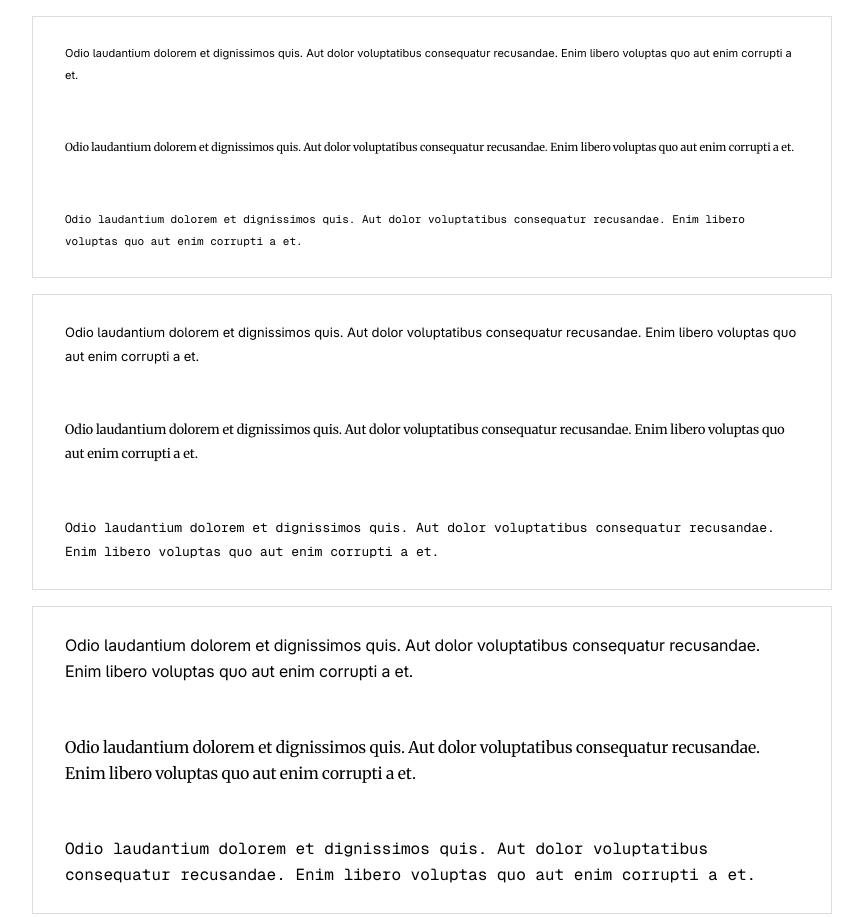
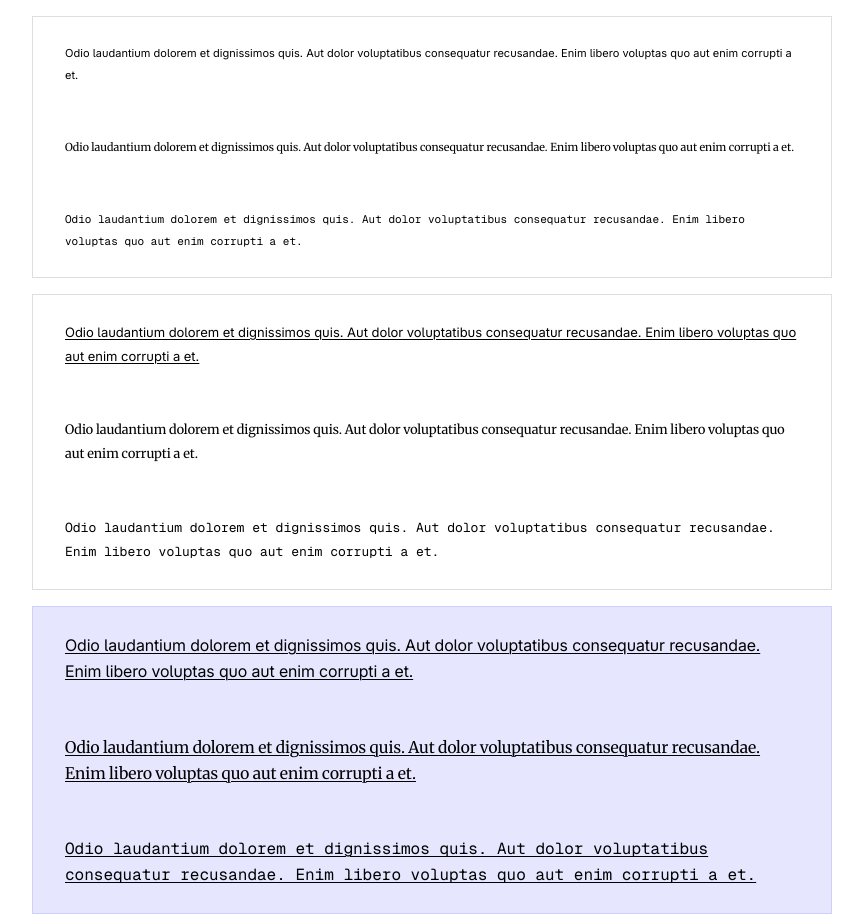
Before and after one commit to cgoern/primitives, a website: page www/index.html in a window 1280 px wide. Shown: the top 917 px of the page, without its empty margins (208-1071 px from the left). Drawn offline with Linux system fonts and the light colour scheme; files that its build step writes are made by us from their sources; no server answers.

Commit message:
Enable underlining; Rename custom properties

```diff
--- a/src/text.js
+++ b/src/text.js
@@ -6,178 +6,147 @@ const html = String.raw
 styles.replaceSync(css`
   :host {
     font-family: var(
-      --ui-text-font-family,
-      var(--ui-font-family-primary, sans-serif)
+      --UIText-FontFamily,
+      var(--UI-FontFamily-Primary, sans-serif)
     );
 
     font-size: round(
       nearest,
       calc(
         1rem *
-          pow(
-            var(--ui-font-size-ratio, 1.2),
-            var(--ui-text-font-size-exponent, 0)
-          )
+          pow(var(--UI-FontSizeRatio, 1.2), var(--UIText-FontSizeExponent, 0))
       ),
       1px
     );
 
     letter-spacing: var(
-      --ui-text-letter-spacing,
-      var(--ui-letter-spacing-primary, normal)
+      --UIText-LetterSpacing,
+      var(--UI-LetterSpacing-Primary, normal)
     );
 
     line-height: round(
       nearest,
-      calc(((16px / 1.6) + 1em) * var(--ui-line-height-factor, 1)),
+      calc(((16px / 1.6) + 1em) * var(--UI-LineHeightFactor, 1)),
       2px
     );
 
     font-feature-settings: var(
-      --ui-text-font-feature-settings,
-      var(--ui-font-feature-settings-primary, 'liga' 1)
+      --UIText-FontFeatureSettings,
+      var(--UI-FontFeatureSettings-Primary, 'liga' 1)
     );
 
-    text-decoration-line: var(
-      --ui-text-text-decoration-line,
-      var(--ui-text-decoration-line, none)
-    );
-
-    text-decoration-color: var(
-      --ui-text-text-decoration-color,
-      var(--ui-text-decoration-color, currentColor)
-    );
-
-    text-decoration-style: var(
-      --ui-text-text-decoration-style,
-      var(--ui-text-decoration-style, solid)
-    );
-
-    text-decoration-thickness: var(
-      --ui-text-text-decoration-thickness,
-      var(--ui-text-decoration-thickness, auto)
-    );
-
-    text-underline-offset: var(
-      --ui-text-text-underline-offset,
-      var(--ui-text-underline-offset, auto)
-    );
-
-    font-weight: var(--ui-text-font-weight, var(--ui-font-weight-400, 400));
+    font-weight: var(--UIText-FontWeight, var(--UI-FontWeight-400, 400));
     font-optical-sizing: auto;
     -webkit-font-smoothing: antialiased;
     -moz-osx-font-smoothing: grayscale;
   }
 
   :host([family='primary']) {
-    --ui-text-font-family: var(--ui-font-family-primary, sans-serif);
-    --ui-text-letter-spacing: var(--ui-letter-spacing-primary, normal);
-    --ui-text-font-feature-settings: var(
-      --ui-font-feature-settings-primary,
-      normal
-    );
+    --UIText-FontFamily: var(--UI-FontFamily-Primary, sans-serif);
+    --UIText-LetterSpacing: var(--UI-LetterSpacing-Primary, normal);
+    --UIText-FontFeatureSettings: var(--UI-FontFeatureSettings-Primary, normal);
   }
 
   :host([family='secondary']) {
-    --ui-text-font-family: var(--ui-font-family-secondary, serif);
-    --ui-text-letter-spacing: var(--ui-letter-spacing-serif, normal);
-    --ui-text-font-feature-settings: var(
-      --ui-font-feature-settings-secondary,
+    --UIText-FontFamily: var(--UI-FontFamily-Secondary, serif);
+    --UIText-LetterSpacing: var(--UI-LetterSpacing-Secondary, normal);
+    --UIText-FontFeatureSettings: var(
+      --UI-FontFeatureSettings-Secondary,
       normal
     );
   }
 
   :host([family='tertiary']) {
-    --ui-text-font-family: var(--ui-font-family-tertiary, monospace);
-    --ui-text-letter-spacing: var(--ui-letter-spacing-tertiary, normal);
-    --ui-text-font-feature-settings: var(
-      --ui-font-feature-settings-tertiary,
+    --UIText-FontFamily: var(--UI-FontFamily-Tertiary, monospace);
+    --UIText-LetterSpacing: var(--UI-LetterSpacing-Tertiary, normal);
+    --UIText-FontFeatureSettings: var(
+      --UI-FontFeatureSettings-Tertiary,
       normal
     );
   }
 
   :host([level='-2']) {
-    --ui-text-font-size-exponent: -2;
+    --UIText-FontSizeExponent: -2;
   }
 
   :host([level='-1']) {
-    --ui-text-font-size-exponent: -1;
+    --UIText-FontSizeExponent: -1;
   }
 
   :host([level='0']) {
-    --ui-text-font-size-exponent: 0;
+    --UIText-FontSizeExponent: 0;
   }
 
   :host([level='+1']) {
-    --ui-text-font-size-exponent: 1;
+    --UIText-FontSizeExponent: 1;
   }
 
   :host([level='+2']) {
-    --ui-text-font-size-exponent: 2;
+    --UIText-FontSizeExponent: 2;
   }
 
   :host([level='+3']) {
-    --ui-text-font-size-exponent: 3;
+    --UIText-FontSizeExponent: 3;
   }
 
   :host([level='+4']) {
-    --ui-text-font-size-exponent: 4;
+    --UIText-FontSizeExponent: 4;
   }
 
   :host([level='+5']) {
-    --ui-text-font-size-exponent: 5;
+    --UIText-FontSizeExponent: 5;
   }
 
   :host([level='+6']) {
-    --ui-text-font-size-exponent: 6;
+    --UIText-FontSizeExponent: 6;
   }
 
   :host([level='+7']) {
-    --ui-text-font-size-exponent: 7;
+    --UIText-FontSizeExponent: 7;
   }
 
   :host([level='+8']) {
-    --ui-text-font-size-exponent: 8;
+    --UIText-FontSizeExponent: 8;
   }
 
   :host([weight='100']) {
-    --ui-text-font-weight: var(--ui-font-weight-100, 100);
+    --UIText-FontWeight: var(--UI-FontWeight-100, 100);
   }
 
   :host([weight='200']) {
-    --ui-text-font-weight: var(--ui-font-weight-200, 200);
+    --UIText-FontWeight: var(--UI-FontWeight-200, 200);
   }
 
   :host([weight='300']) {
-    --ui-text-font-weight: var(--ui-font-weight-300, 300);
+    --UIText-FontWeight: var(--UI-FontWeight-300, 300);
   }
 
   :host([weight='400']) {
-    --ui-text-font-weight: var(--ui-font-weight-400, 400);
+    --UIText-FontWeight: var(--UI-FontWeight-400, 400);
   }
 
   :host([weight='500']) {
-    --ui-text-font-weight: var(--ui-font-weight-500, 500);
+    --UIText-FontWeight: var(--UI-FontWeight-500, 500);
   }
 
   :host([weight='600']) {
-    --ui-text-font-weight: var(--ui-font-weight-600, 600);
+    --UIText-FontWeight: var(--UI-FontWeight-600, 600);
   }
 
   :host([weight='700']) {
-    --ui-text-font-weight: var(--ui-font-weight-700, 700);
+    --UIText-FontWeight: var(--UI-FontWeight-700, 700);
   }
 
   :host([weight='800']) {
-    --ui-text-font-weight: var(--ui-font-weight-800, 800);
+    --UIText-FontWeight: var(--UI-FontWeight-800, 800);
   }
 
   :host([weight='900']) {
-    --ui-text-font-weight: var(--ui-font-weight-900, 900);
+    --UIText-FontWeight: var(--UI-FontWeight-900, 900);
   }
 
   :host([underline]) {
-    --ui-text-text-decoration-line: var(--ui-text-decoration-line, underline);
+    --UIText-Inner-TextDecorationLine: underline;
   }
 
   .content {
@@ -198,10 +167,36 @@ styles.replaceSync(css`
   .content::after {
     margin-bottom: calc(((1lh - round(nearest, 1cap, 2px)) / -2) - 1px);
   }
+
+  .inner {
+    text-decoration-color: var(
+      --UIText-Inner-TextDecorationColor,
+      var(--UI-TextDecorationColor, currentColor)
+    );
+
+    text-decoration-style: var(
+      --UIText-Inner-TextDecorationStyle,
+      var(--UI-TextDecorationStyle, solid)
+    );
+
+    text-decoration-thickness: var(
+      --UIText-Inner-TextDecorationThickness,
+      var(--UI-TextDecorationThickness, auto)
+    );
+
+    text-underline-offset: var(
+      --UIText-Inner-TextUnderlineOffset,
+      var(--UI-TextUnderlineOffset, auto)
+    );
+
+    text-decoration-line: var(--UIText-Inner-TextDecorationLine, none);
+  }
 `)
 
-template.innerHTML = html` <div class="content">
-  <slot>Content</slot>
+template.innerHTML = html`<div class="content">
+  <span class="inner">
+    <slot>Text</slot>
+  </span>
 </div>`
 
 class UIText extends HTMLElement {
--- a/www/index.html
+++ b/www/index.html
@@ -57,24 +57,24 @@
       }
 
       :root {
-        --ui-font-family-primary: 'Inter', sans-secondary;
-        --ui-font-family-secondary: 'Merriweather', serif;
-        --ui-font-family-tertiary: 'GeistMono', monospace;
+        --UI-FontFamily-Primary: 'Inter', system-ui;
+        --UI-FontFamily-Secondary: 'Merriweather', serif;
+        --UI-FontFamily-Tertiary: 'GeistMono', monospace;
 
-        --ui-letter-spacing-primary: calc((0.75rem - 1em) * 0.03);
-        --ui-letter-spacing-secondary: normal;
-        --ui-letter-spacing-tertiary: normal;
+        --UI-LetterSpacing-Primary: calc((0.75rem - 1em) * 0.03);
+        --UI-LetterSpacing-Secondary: normal;
+        --UI-LetterSpacing-Tertiary: normal;
 
-        --ui-font-feature-settings-primary: 'calt' 1, 'liga' 1, 'ss07' 1,
-          'ss08' 1, 'cv01' 1, 'cv05' 1, 'cv06' 1;
-        --ui-font-feature-settings-secondary: 'liga' 1;
-        --ui-font-feature-settings-tertiary: 'liga' 1;
+        --UI-FontFeatureSettings-Primary: 'calt' 1, 'liga' 1, 'ss07' 1, 'ss08' 1,
+          'cv01' 1, 'cv05' 1, 'cv06' 1;
+        --UI-FontFeatureSettings-Secondary: 'liga' 1;
+        --UI-FontFeatureSettings-Tertiary: 'liga' 1;
 
-        --ui-font-size-ratio: 1.2;
-        --ui-line-height-factor: 1;
+        --UI-FontSizeRatio: 1.2;
+        --UI-LineHeightFactor: 1;
 
-        --ui-text-decoration-thickness: 5px;
-        --ui-text-underline-offset: 5px;
+        --UI-TextDecorationThickness: clamp(1px, 0.0625em, 3px);
+        --UI-TextUnderlineOffset: 0.125em;
       }
 
       html {
@@ -93,10 +93,16 @@
         display: flex;
         flex-direction: column;
         gap: 4rem;
-        border: 1px solid oklch(90% 0 0);
         padding: 2rem;
         width: min(100%, 50rem);
         box-sizing: border-box;
+        background: var(--div-background, transparent);
+        border: 1px solid var(--div-border-color, oklch(90% 0 0));
+
+        &:has([level='0']) {
+          --div-background: oklch(45% 0.3 265 / 10%);
+          --div-border-color: oklch(45% 0.3 265 / 10%);
+        }
       }
 
       ui-text:not(:defined) {
@@ -127,7 +133,7 @@
       >
     </div>
     <div>
-      <ui-text family="primary" level="-1"
+      <ui-text family="primary" level="-1" underline
         >Odio laudantium dolorem et dignissimos quis. Aut dolor voluptatibus
         consequatur recusandae. Enim libero voluptas quo aut enim corrupti a
         et.</ui-text
@@ -144,17 +150,17 @@
       >
     </div>
     <div>
-      <ui-text family="primary" level="0"
+      <ui-text family="primary" level="0" underline
         >Odio laudantium dolorem et dignissimos quis. Aut dolor voluptatibus
         consequatur recusandae. Enim libero voluptas quo aut enim corrupti a
         et.</ui-text
       >
-      <ui-text family="secondary" level="0"
+      <ui-text family="secondary" level="0" underline
         >Odio laudantium dolorem et dignissimos quis. Aut dolor voluptatibus
         consequatur recusandae. Enim libero voluptas quo aut enim corrupti a
         et.</ui-text
       >
-      <ui-text family="tertiary" level="0"
+      <ui-text family="tertiary" level="0" underline
         >Odio laudantium dolorem et dignissimos quis. Aut dolor voluptatibus
         consequatur recusandae. Enim libero voluptas quo aut enim corrupti a
         et.</ui-text
@@ -178,7 +184,7 @@
       >
     </div>
     <div>
-      <ui-text family="primary" level="+2"
+      <ui-text family="primary" level="+2" underline
         >Odio laudantium dolorem et dignissimos quis. Aut dolor voluptatibus
         consequatur recusandae. Enim libero voluptas quo aut enim corrupti a
         et.</ui-text
@@ -223,23 +229,22 @@
         et.</ui-text
       >
       <ui-text family="tertiary" level="+4"
+        >Odio laudantium dolorem et dignissimos quis. Aut dolor v consequatur
+        recusandae. Enim libero voluptas quo aut enim corrupti a et.</ui-text
+      >
+    </div>
+    <div>
+      <ui-text family="primary" level="+5" underline
         >Odio laudantium dolorem et dignissimos quis. Aut dolor voluptatibus
         consequatur recusandae. Enim libero voluptas quo aut enim corrupti a
         et.</ui-text
       >
-    </div>
-    <div>
-      <ui-text family="primary" level="+5"
+      <ui-text family="secondary" level="+5" underline
         >Odio laudantium dolorem et dignissimos quis. Aut dolor voluptatibus
         consequatur recusandae. Enim libero voluptas quo aut enim corrupti a
         et.</ui-text
       >
-      <ui-text family="secondary" level="+5"
-        >Odio laudantium dolorem et dignissimos quis. Aut dolor voluptatibus
-        consequatur recusandae. Enim libero voluptas quo aut enim corrupti a
-        et.</ui-text
-      >
-      <ui-text family="tertiary" level="+5"
+      <ui-text family="tertiary" level="+5" underline
         >Odio laudantium dolorem et dignissimos quis. Aut dolor voluptatibus
         consequatur recusandae. Enim libero voluptas quo aut enim corrupti a
         et.</ui-text
@@ -280,7 +285,7 @@
       >
     </div>
     <div>
-      <ui-text family="primary" level="+8"
+      <ui-text family="primary" level="+8" underline
         >Odio laudantium dolorem et dignissimos quis. Aut dolor voluptatibus
         consequatur recusandae. Enim libero voluptas quo aut enim corrupti a
         et.</ui-text
```
